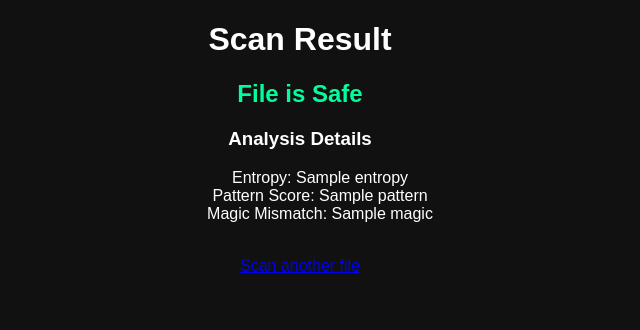
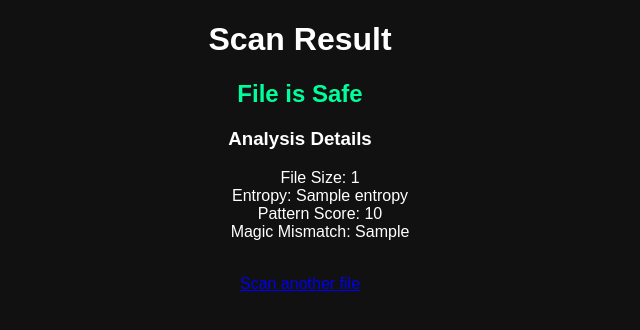
Before and after one commit to DuongNguyen001/malicious-upload-ai, a Flask app: template webapp/templates/result.html in a window 1280 px wide. Shown: the top 330 px of the page, without its empty margins (340-980 px from the left). Run offline with Flask 3, Linux system fonts and the light colour scheme; the template is opened without the code that fills it: most values are stand-ins (such as "Sample title", 1, 10 or a date in 2020); parts of the project's set-up code (start-up, migrations or seed data) failed here and were passed over.

Commit message:
frontend template update

```diff
--- a/webapp/templates/result.html
+++ b/webapp/templates/result.html
@@ -42,12 +42,15 @@ color:red;
 
 <ul style="list-style:none">
 
-<li>Entropy: {{details.entropy}}</li>
-<li>Pattern Score: {{details.pattern}}</li>
-<li>Magic Mismatch: {{details.magic}}</li>
+<li>File Size: {{ details["file_size"] }}</li>
+
+<li>Entropy: {{ details["entropy"] }}</li>
+
+<li>Pattern Score: {{ details["pattern_score"] }}</li>
+
+<li>Magic Mismatch: {{ details["magic_mismatch"] }}</li>
 
 </ul>
-
 <br>
 
 <a href="/">Scan another file</a>
```
